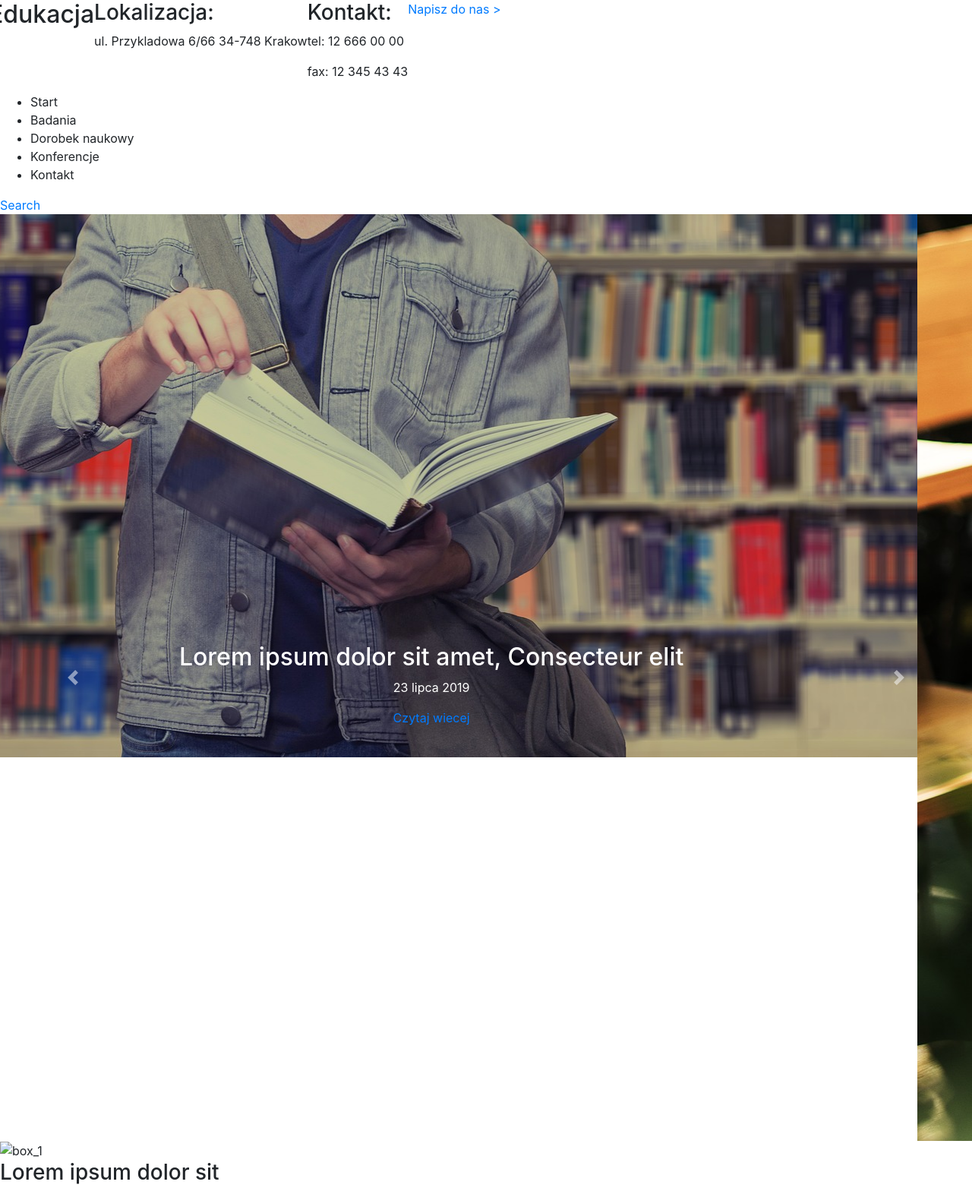
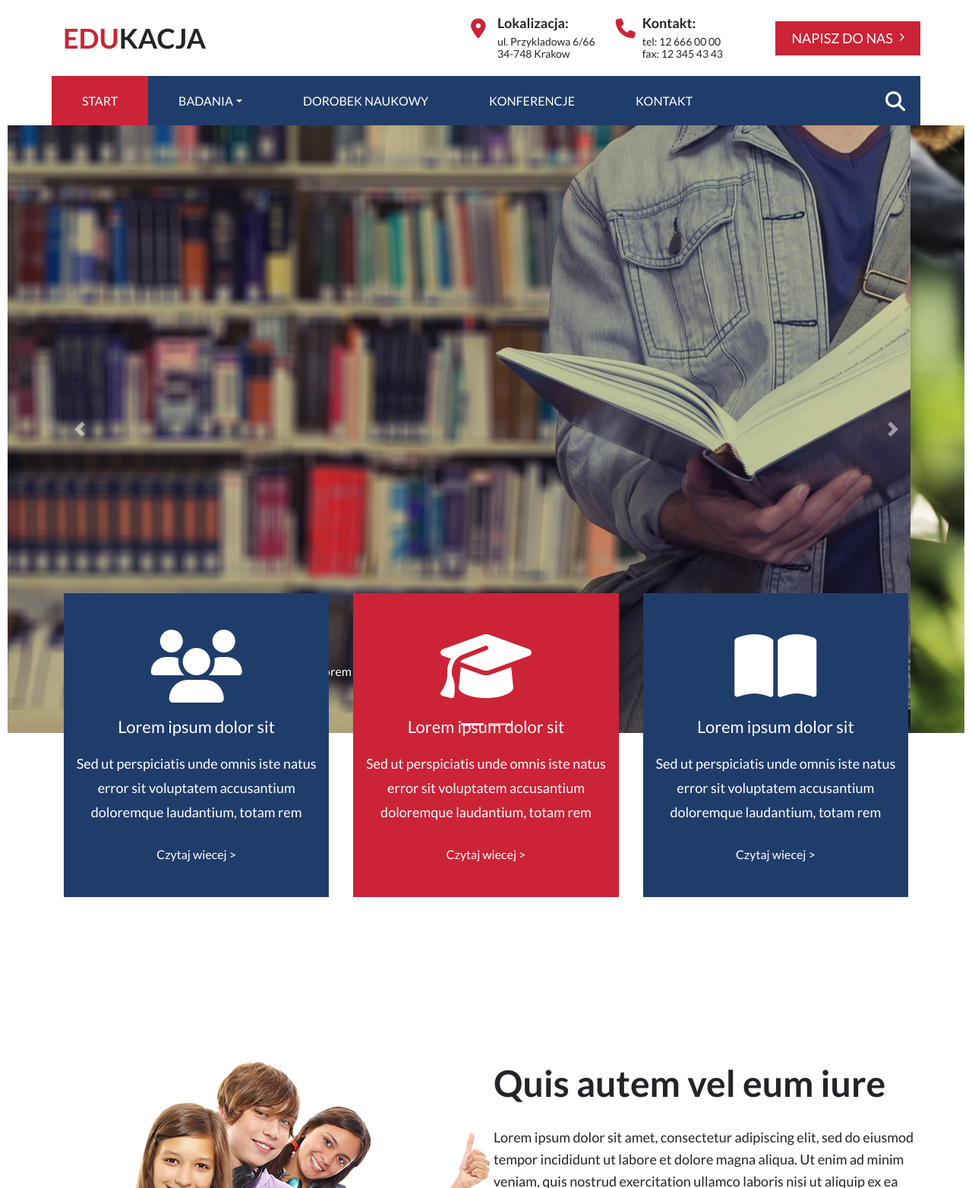
Before and after one commit to masterfiletable2/education, a plain HTML site: page index.html in a window 1280 px wide. Shown: the top 1564 px of the page at 76% size. Drawn offline with nearby package versions, Linux system fonts and the light colour scheme.

Commit message:
next features

```diff
--- a/css/main.css
+++ b/css/main.css
@@ -0,0 +1,252 @@
+html,body {
+    padding:0;
+    margin:0;
+    box-sizing: border-box;
+    font-family: 'Lato', sans-serif;
+}
+
+#container{
+    display:flex;
+    justify-content: center;
+    flex-wrap: wrap;
+    width: 100%;
+    font-size: 16px;
+}
+
+.header{
+    width: 100%;
+}
+
+.top{display: none;}
+
+.top__logo{
+    font-size:2.25rem;
+    text-transform: uppercase;
+    font-weight: 700;
+}
+.top__logo--colored{
+    color:#cc2336;
+}
+.top__contactBlock--localisation:before, .top__contactBlock--mobilephone:before{
+    font-family:'FontAwesome';
+    color: #cc2336;
+}
+.top__contactBlock--localisation:before{
+    content: "\f3c5";
+}
+
+
+.top__contactBlock--mobilephone:before{
+    content: "\f095";
+}
+
+.top__contactBlock__name {
+    font-size:1.125rem;
+    font-weight: 700;
+}
+
+.top__contactBlock__info {
+    font-size: 0.875rem;
+}
+
+
+.slider,.carousel__image{
+    object-fit: cover;
+    max-width: 100vw;
+    height:300px;
+}
+
+
+.carousel__image {
+    transform: scaleY(-1) rotate(180deg) translate(0px, 0px) skew(0deg, 0deg);
+
+}
+
+
+
+
+.features__img {
+    max-width: 100%;
+}
+
+
+.top__button{
+    background-color:#cc2336;
+    text-decoration: none;
+    text-align: center;
+    font-size: 1.125rem;
+    color:#fff;
+    text-transform: uppercase;
+
+}
+
+.menu {
+    background-color: #1f3d6b;
+}
+.menu__link {
+    color: #fff;
+
+
+}
+
+.menu__link:hover{
+    background:#cc2336;
+    color:#fff;
+}
+.menu__link--selected{
+    background-color: #cc2336;
+}
+
+
+.button__search{
+    font-size:1.625rem;
+    color:#fff;
+    border:none;
+    background:none;
+    padding:0 1.25rem;
+}
+
+
+/*Koniec menu*/
+
+
+/*-------------------------boxes----------------------*/
+
+.boxes__box{
+    padding:3rem 1rem;
+    margin:1rem;
+    color:#fff;
+    background-color:#1f3d6b;
+    text-align: center;
+    display: flex;
+    flex-direction: column;
+    align-items: center;
+    justify-content: center;
+}
+
+.boxes__box:nth-child(even){
+    background-color:#cc2336;
+}
+
+
+.boxes__fas{
+    font-size:6rem;
+}
+
+.box__button{
+    color:#fff;
+    margin-top:2rem;
+}
+
+.boxes__title {
+    font-size: 1.375rem;
+    line-height: 4rem;
+
+}
+
+.boxes__content {
+    font-size: 1.125rem;
+    line-height: 2rem;
+}
+
+
+/*--------------features-------------*/
+.features {
+    display:flex;
+    flex-direction: column;
+}
+.features__title{
+    font-size: 3rem;
+    font-weight: 700;
+    margin-bottom:1.8rem;
+}
+.features__text {
+    line-height: 1.8rem;
+    font-size: 1.125rem;
+}
+@media screen and (min-width:980px){
+    #container {
+        max-width:1144px;
+        margin:0 auto;
+    }
+    .top{
+        display:flex;
+        align-items: center;
+        height: 100px;
+    }
+    .top__contactBlock{
+        display:flex;
+        flex-direction: column;
+        position:relative;
+    }
+
+    .top__contactBlock--localisation:before,.top__contactBlock--mobilephone:before{
+        font-size:1.625rem;
+        position: absolute;
+       left:-20px;
+       top:5px;
+    }
+
+    .top__contactBlock__name{
+        margin-bottom:0.4rem;
+    }
+
+    .top__contactBlock__info{
+        margin-bottom:0.1rem;
+    }
+
+
+.top__button{
+height:45px;
+width:188px;
+display: flex;
+justify-content: center;
+align-items: center;
+text-decoration: none;
+}
+.top__button:after{
+    font-family: "FontAwesome";
+    content: "\f054";
+    font-size:0.7rem;
+    margin-left:0.5rem;
+}
+
+.top__button:hover{
+    background-color: #333;
+    color: #fff;
+}
+.menu{padding:0;}
+.menu__link{
+    padding:0rem 2.5rem;
+    display:flex;
+    align-items:center;
+    text-transform: uppercase;
+    height:65px;
+}
+.menu__link--selected{
+
+}
+
+.slider,.carousel__image{
+    object-fit: cover;
+    max-width: 100vw;
+    width: calc(100vw - 20px);
+    height:800px;
+}
+
+
+/*-------------------boxes desktop --------------------*/
+
+.boxes {
+    display: flex;
+        transform:translateY(-200px);
+    }
+
+
+/*------------ features desktop -----------------*/
+
+.features{
+    flex-direction: row;
+}
+
+}
--- /dev/null
+++ b/css/reset.css
@@ -0,0 +1,366 @@
+/* http://meyerweb.com/eric/tools/css/reset/
+   v2.0-modified | 20110126
+   License: none (public domain)
+*/
+
+html, body, div, span, applet, object, iframe,
+h1, h2, h3, h4, h5, h6, p, blockquote, pre,
+a, abbr, acronym, address, big, cite, code,
+del, dfn, em, img, ins, kbd, q, s, samp,
+small, strike, strong, sub, sup, tt, var,
+b, u, i, center,
+dl, dt, dd, ol, ul, li,
+fieldset, form, label, legend,
+table, caption, tbody, tfoot, thead, tr, th, td,
+article, aside, canvas, details, embed,
+figure, figcaption, footer, header, hgroup,
+menu, nav, output, ruby, section, summary,
+time, mark, audio, video {
+  margin: 0;
+	padding: 0;
+	border: 0;
+	font-size: 100%;
+	vertical-align: baseline;
+}
+
+/* make sure to set some focus styles for accessibility */
+:focus {
+    outline: 0;
+}
+
+/* HTML5 display-role reset for older browsers */
+article, aside, details, figcaption, figure,
+footer, header, hgroup, menu, nav, section {
+	display: block;
+}
+
+body {
+	line-height: 1;
+}
+
+ol, ul {
+	list-style: none;
+}
+
+blockquote, q {
+	quotes: none;
+}
+
+blockquote:before, blockquote:after,
+q:before, q:after {
+	content: '';
+	content: none;
+}
+
+table {
+	border-collapse: collapse;
+	border-spacing: 0;
+}
+
+input[type=search]::-webkit-search-cancel-button,
+input[type=search]::-webkit-search-decoration,
+input[type=search]::-webkit-search-results-button,
+input[type=search]::-webkit-search-results-decoration {
+    -webkit-appearance: none;
+    -moz-appearance: none;
+}
+
+input[type=search] {
+    -webkit-appearance: none;
+    -moz-appearance: none;
+    -webkit-box-sizing: content-box;
+    -moz-box-sizing: content-box;
+    box-sizing: content-box;
+}
+
+textarea {
+    overflow: auto;
+    vertical-align: top;
+    resize: vertical;
+}
+
+/**
+ * Correct `inline-block` display not defined in IE 6/7/8/9 and Firefox 3.
+ */
+
+audio,
+canvas,
+video {
+    display: inline-block;
+    *display: inline;
+    *zoom: 1;
+    max-width: 100%;
+}
+
+/**
+ * Prevent modern browsers from displaying `audio` without controls.
+ * Remove excess height in iOS 5 devices.
+ */
+
+audio:not([controls]) {
+    display: none;
+    height: 0;
+}
+
+/**
+ * Address styling not present in IE 7/8/9, Firefox 3, and Safari 4.
+ * Known issue: no IE 6 support.
+ */
+
+[hidden] {
+    display: none;
+}
+
+/**
+ * 1. Correct text resizing oddly in IE 6/7 when body `font-size` is set using
+ *    `em` units.
+ * 2. Prevent iOS text size adjust after orientation change, without disabling
+ *    user zoom.
+ */
+
+html {
+    font-size: 100%; /* 1 */
+    -webkit-text-size-adjust: 100%; /* 2 */
+    -ms-text-size-adjust: 100%; /* 2 */
+}
+
+/**
+ * Address `outline` inconsistency between Chrome and other browsers.
+ */
+
+a:focus {
+    outline: none;
+}
+
+/**
+ * Improve readability when focused and also mouse hovered in all browsers.
+ */
+
+a:active,
+a:hover {
+    outline: 0;
+    text-decoration: none;
+}
+
+/**
+ * 1. Remove border when inside `a` element in IE 6/7/8/9 and Firefox 3.
+ * 2. Improve image quality when scaled in IE 7.
+ */
+
+img {
+    border: 0; /* 1 */
+    -ms-interpolation-mode: bicubic; /* 2 */
+}
+
+/**
+ * Address margin not present in IE 6/7/8/9, Safari 5, and Opera 11.
+ */
+
+figure {
+    margin: 0;
+}
+
+/**
+ * Correct margin displayed oddly in IE 6/7.
+ */
+
+form {
+    margin: 0;
+}
+
+/**
+ * Define consistent border, margin, and padding.
+ */
+
+fieldset {
+    border: 1px solid #c0c0c0;
+    margin: 0 2px;
+    padding: 0.35em 0.625em 0.75em;
+}
+
+/**
+ * 1. Correct color not being inherited in IE 6/7/8/9.
+ * 2. Correct text not wrapping in Firefox 3.
+ * 3. Correct alignment displayed oddly in IE 6/7.
+ */
+
+legend {
+    border: 0; /* 1 */
+    padding: 0;
+    white-space: normal; /* 2 */
+    *margin-left: -7px; /* 3 */
+}
+
+/**
+ * 1. Correct font size not being inherited in all browsers.
+ * 2. Address margins set differently in IE 6/7, Firefox 3+, Safari 5,
+ *    and Chrome.
+ * 3. Improve appearance and consistency in all browsers.
+ */
+
+button,
+input,
+select,
+textarea {
+    font-size: 100%; /* 1 */
+    margin: 0; /* 2 */
+    vertical-align: baseline; /* 3 */
+    *vertical-align: middle; /* 3 */
+}
+
+/**
+ * Address Firefox 3+ setting `line-height` on `input` using `!important` in
+ * the UA stylesheet.
+ */
+
+button,
+input {
+    line-height: normal;
+}
+
+/**
+ * Address inconsistent `text-transform` inheritance for `button` and `select`.
+ * All other form control elements do not inherit `text-transform` values.
+ * Correct `button` style inheritance in Chrome, Safari 5+, and IE 6+.
+ * Correct `select` style inheritance in Firefox 4+ and Opera.
+ */
+
+button,
+select {
+    text-transform: none;
+}
+
+/**
+ * 1. Avoid the WebKit bug in Android 4.0.* where (2) destroys native `audio`
+ *    and `video` controls.
+ * 2. Correct inability to style clickable `input` types in iOS.
+ * 3. Improve usability and consistency of cursor style between image-type
+ *    `input` and others.
+ * 4. Remove inner spacing in IE 7 without affecting normal text inputs.
+ *    Known issue: inner spacing remains in IE 6.
+ */
+
+button,
+html input[type="button"], /* 1 */
+input[type="reset"],
+input[type="submit"] {
+    -webkit-appearance: button; /* 2 */
+    cursor: pointer; /* 3 */
+    *overflow: visible;  /* 4 */
+}
+
+/**
+ * Re-set default cursor for disabled elements.
+ */
+
+button[disabled],
+html input[disabled] {
+    cursor: default;
+}
+
+/**
+ * 1. Address box sizing set to content-box in IE 8/9.
+ * 2. Remove excess padding in IE 8/9.
+ * 3. Remove excess padding in IE 7.
+ *    Known issue: excess padding remains in IE 6.
+ */
+
+input[type="checkbox"],
+input[type="radio"] {
+    box-sizing: border-box; /* 1 */
+    padding: 0; /* 2 */
+    *height: 13px; /* 3 */
+    *width: 13px; /* 3 */
+}
+
+/**
+ * 1. Address `appearance` set to `searchfield` in Safari 5 and Chrome.
+ * 2. Address `box-sizing` set to `border-box` in Safari 5 and Chrome
+ *    (include `-moz` to future-proof).
+ */
+
+input[type="search"] {
+    -webkit-appearance: textfield; /* 1 */
+    -moz-box-sizing: content-box;
+    -webkit-box-sizing: content-box; /* 2 */
+    box-sizing: content-box;
+}
+
+/**
+ * Remove inner padding and search cancel button in Safari 5 and Chrome
+ * on OS X.
+ */
+
+input[type="search"]::-webkit-search-cancel-button,
+input[type="search"]::-webkit-search-decoration {
+    -webkit-appearance: none;
+}
+
+/**
+ * Remove inner padding and border in Firefox 3+.
+ */
+
+button::-moz-focus-inner,
+input::-moz-focus-inner {
+    border: 0;
+    padding: 0;
+}
+
+/**
+ * 1. Remove default vertical scrollbar in IE 6/7/8/9.
+ * 2. Improve readability and alignment in all browsers.
+ */
+
+textarea {
+    overflow: auto; /* 1 */
+    vertical-align: top; /* 2 */
+}
+
+/**
+ * Remove most spacing between table cells.
+ */
+
+table {
+    border-collapse: collapse;
+    border-spacing: 0;
+}
+
+html,
+button,
+input,
+select,
+textarea {
+    color: #222;
+}
+
+
+::-moz-selection {
+    background: #b3d4fc;
+    text-shadow: none;
+}
+
+::selection {
+    background: #b3d4fc;
+    text-shadow: none;
+}
+
+img {
+    vertical-align: middle;
+}
+
+fieldset {
+    border: 0;
+    margin: 0;
+    padding: 0;
+}
+
+textarea {
+    resize: vertical;
+}
+
+.chromeframe {
+    margin: 0.2em 0;
+    background: #ccc;
+    color: #000;
+    padding: 0.2em 0;
+}
--- a/index.html
+++ b/index.html
@@ -1,5 +1,5 @@
 <!DOCTYPE html>
-<html lang="en">
+<html lang="pl" class="_mobile">
 <head>
     <meta charset="UTF-8">
     <meta name="viewport" content="width=device-width, initial-scale=1.0">
@@ -10,44 +10,82 @@
 <script src="https://cdnjs.cloudflare.com/ajax/libs/popper.js/1.14.7/umd/popper.min.js" integrity="sha384-UO2eT0CpHqdSJQ6hJty5KVphtPhzWj9WO1clHTMGa3JDZwrnQq4sF86dIHNDz0W1" crossorigin="anonymous"></script>
 <script src="https://stackpath.bootstrapcdn.com/bootstrap/4.3.1/js/bootstrap.min.js" integrity="sha384-JjSmVgyd0p3pXB1rRibZUAYoIIy6OrQ6VrjIEaFf/nJGzIxFDsf4x0xIM+B07jRM" crossorigin="anonymous"></script>
 
+<script src="https://kit.fontawesome.com/18264c8fe5.js"></script>
+
 
     <link rel="stylesheet" href="https://stackpath.bootstrapcdn.com/bootstrap/4.3.1/css/bootstrap.min.css" integrity="sha384-ggOyR0iXCbMQv3Xipma34MD+dH/1fQ784/j6cY/iJTQUOhcWr7x9JvoRxT2MZw1T" crossorigin="anonymous">
     <link rel="stylesheet" href="css/main.css">
+    <link rel="stylesheet" href="css/reset.css">
+    <link href="https://fonts.googleapis.com/css?family=Lato:300,400,700,900&display=swap&subset=latin-ext" rel="stylesheet">
+
 
 </head>
 <body>
     <div id="container">
     <header class="header">
-        <section class="row top">
-            <h2 class="top__logo">Edukacja</h2>
+        <section class="top">
+            <div class="top__logo col-md-6"><span class="top__logo--colored">Edu</span>kacja</div>
 
-            <div class="top__contactBlock">
+            <div class="top__contactBlock top__contactBlock--localisation col-md-2">
                 <h3 class="top__contactBlock__name">Lokalizacja:</h3>
-                <p class="top__contactBlock__info">ul. Przykladowa 6/66 34-748 Krakow</p>
+                <p class="top__contactBlock__info">ul. Przykladowa 6/66</p>
+                <p class="top__contactBlock__info">34-748 Krakow</p>
             </div>
 
-            <div class="top__contactBlock">
+            <div class="top__contactBlock top__contactBlock--mobilephone col-md-2">
                 <h3 class="top__contactBlock__name">Kontakt:</h3>
                 <p class="top__contactBlock__info">tel: 12 666 00 00</p>
                 <p class="top__contactBlock__info">fax: 12 345 43 43</p>
             </div>
 
-            <a class="top__button" href="#" role="button">Napisz do nas ></a>
+            <a class="top__button col-md-2" href="#" role="button">Napisz do nas</a>
 
 
 
         </section>
 
-        <nav class="menu">
-            <ul class="menu__list">
-                <li class="menu__element">Start</li>
-                <li class="menu__element">Badania</li>
-                <li class="menu__element">Dorobek naukowy</li>
-                <li class="menu__element">Konferencje</li>
-                <li class="menu__element">Kontakt</li>
-            </ul>
-            <a class="menu__button" href="#" role="button">Search</a>
-        </nav>
+
+
+
+        <nav class="menu navbar navbar-expand-lg ">
+                <button class="navbar-toggler" type="button" data-toggle="collapse" data-target="#navbarTogglerDemo03" aria-controls="navbarTogglerDemo03" aria-expanded="false" aria-label="Toggle navigation">
+                  <span class="navbar-toggler-icon"></span>
+                </button>
+                <a class="menu__link menu__link--selected" href="#">Start</a>
+
+                <div class="collapse navbar-collapse" id="navbarTogglerDemo03">
+                  <ul class="menu__list navbar-nav mr-auto mt-2 mt-lg-0">
+
+                        <li class="menu__element nav-item dropdown">
+                                <a class="menu__link dropdown-toggle" href="#" id="navbarDropdownMenuLink" role="button" data-toggle="dropdown" aria-haspopup="true" aria-expanded="false">Badania</a>
+                                <div class="dropdown-menu" aria-labelledby="navbarDropdownMenuLink">
+                                      <a class="dropdown-item" href="#">Action</a>
+                                      <a class="dropdown-item" href="#">Another action</a>
+                                      <a class="dropdown-item" href="#">Something else here</a>
+                                    </div>
+                              </li>
+
+
+
+
+                    <li class="menu__element nav-item">
+                      <a class="menu__link" href="#">Dorobek naukowy</a>
+                    </li>
+                      <li class="menu__element nav-item">
+                      <a class="menu__link" href="#">Konferencje</a>
+                    </li>
+                      <li class="menu__element nav-item">
+                      <a class="menu__link" href="#">Kontakt</a>
+                    </li>
+
+                  </ul>
+                  <form class="form-inline my-2 my-lg-0">
+                   <!-- <input class="form-control mr-sm-2" type="search" placeholder="Search" aria-label="Search">-->
+                    <button class="button__search" type="submit"><i class="fas fa-search"></i></button>
+                  </form>
+                </div>
+              </nav>
+
     </header>
 
 
@@ -64,7 +102,7 @@
       <!-- The slideshow -->
       <div class="carousel-inner">
         <div class="carousel-item active">
-          <img src="img/book-4126481_1920.jpg" title="slider1">
+          <img class="carousel__image" src="img/book-4126481_1920.jpg" title="slider1">
           <div class="carousel-caption d-none d-md-block">
                 <h2>Lorem ipsum dolor sit amet, Consecteur elit</h2>
                 <p>23 lipca 2019</p>
@@ -72,7 +110,7 @@
               </div>
         </div>
         <div class="carousel-item">
-          <img src="img/business-2884023_1920.jpg" title="slider2">
+          <img class="carousel__image" src="img/business-2884023_1920.jpg" title="slider2">
         </div>
 
       </div>
@@ -91,25 +129,25 @@
 <section class="boxes">
 
     <div class="boxes__box">
-        <img src="" title="box_1" />
-        <h3>Lorem ipsum dolor sit</h3>
-        <p>Sed ut perspiciatis unde omnis iste natus error sit voluptatem accusantium doloremque laudantium, totam rem </p>
+        <i class="boxes__fas fas fa-users"></i>
+        <h3 class="boxes__title">Lorem ipsum dolor sit</h3>
+        <p class="boxes__content">Sed ut perspiciatis unde omnis iste natus error sit voluptatem accusantium doloremque laudantium, totam rem </p>
         <a class="box__button" href="#">Czytaj wiecej ></a>
     </div>
 
 
     <div class="boxes__box">
-        <img src="" title="box_1" />
-        <h3>Lorem ipsum dolor sit</h3>
-        <p>Sed ut perspiciatis unde omnis iste natus error sit voluptatem accusantium doloremque laudantium, totam rem </p>
+        <i class="boxes__fas fas fa-graduation-cap"></i>
+        <h3 class="boxes__title">Lorem ipsum dolor sit</h3>
+        <p class="boxes__content">Sed ut perspiciatis unde omnis iste natus error sit voluptatem accusantium doloremque laudantium, totam rem </p>
         <a class="box__button" href="#">Czytaj wiecej ></a>
     </div>
 
 
     <div class="boxes__box">
-        <img src="" title="box_1" />
-        <h3>Lorem ipsum dolor sit</h3>
-        <p>Sed ut perspiciatis unde omnis iste natus error sit voluptatem accusantium doloremque laudantium, totam rem </p>
+        <i class="boxes__fas fas fa-book-open"></i>
+        <h3 class="boxes__title">Lorem ipsum dolor sit</h3>
+        <p class="boxes__content">Sed ut perspiciatis unde omnis iste natus error sit voluptatem accusantium doloremque laudantium, totam rem </p>
         <a class="box__button" href="#">Czytaj wiecej ></a>
     </div>
 </section>
```
